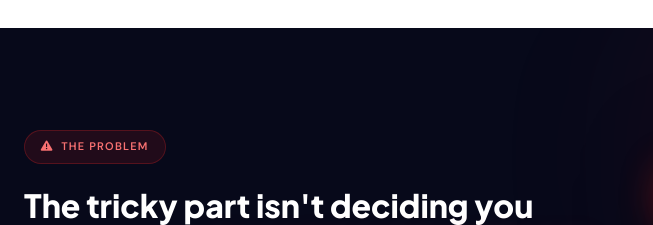
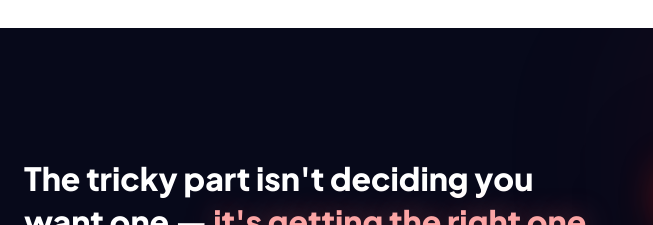
Before and after one commit to vishalsharmabaddi/NewGen-homepage, a plain HTML site: page index.html in a window 1280 px wide. Shown: the part 2300-2525 px from the top of the page, 0-653 px from the left. Drawn offline with Linux system fonts and the light colour scheme.

Commit message:
problem section

```diff
--- a/index.html
+++ b/index.html
@@ -192,7 +192,7 @@
 
       <!-- LEFT: Content -->
       <div class="newgen-prob-content">
-        <div class="newgen-prob-label newgen-rev"><i class="fas fa-triangle-exclamation"></i> The Problem</div>
+
         <h2 class="newgen-problem-title newgen-rev newgen-d1">The tricky part isn't deciding you want one &mdash; <span>it's getting the right one installed properly.</span></h2>
         <p class="newgen-problem-intro newgen-rev newgen-d2">Most problems happen when:</p>
         <div class="newgen-prob-items">
```
